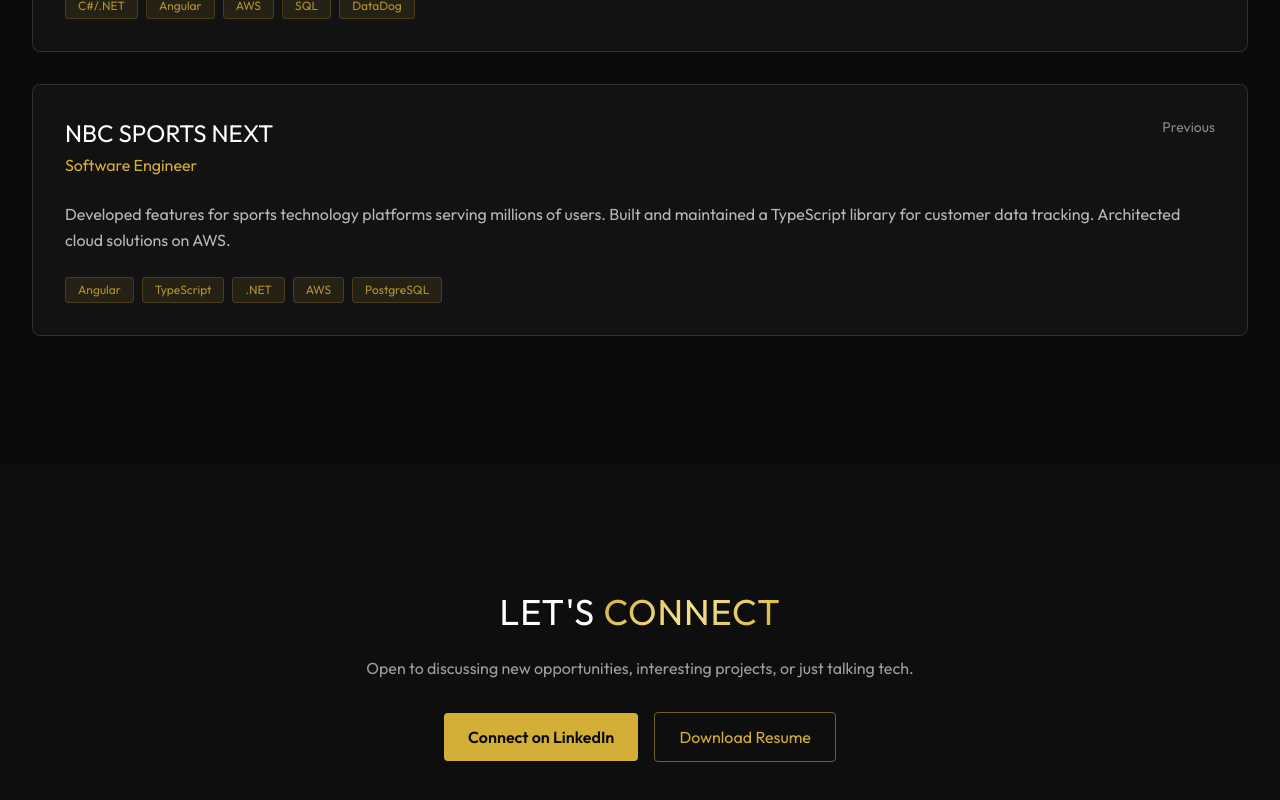
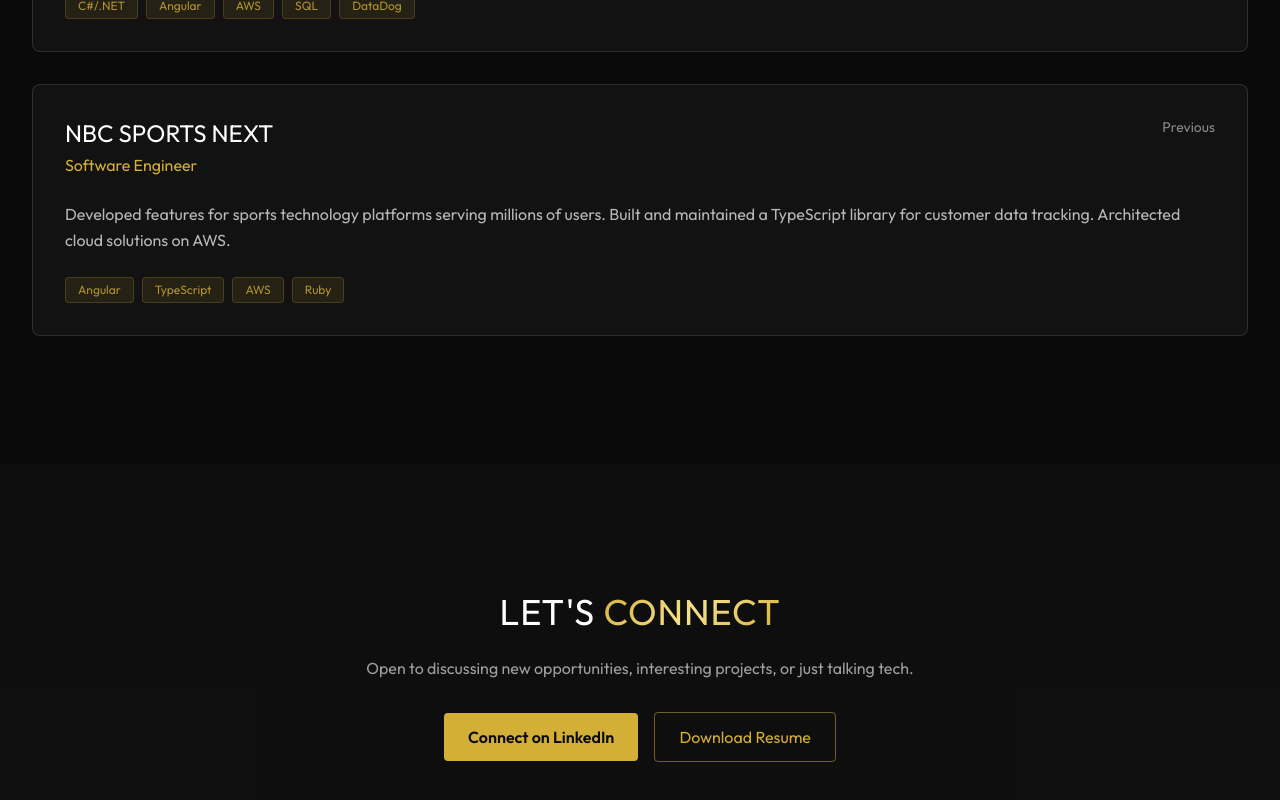
Before and after one commit to jdaake/jdaake.dev, a Next.js app: page /engineering in a window 1280 px wide. Shown: the part 1597-2397 px from the top of the page. Built offline with nearby package versions, Linux system fonts and the light colour scheme.

Commit message:
updates languages at NBC

```diff
--- a/app/engineering/page.js
+++ b/app/engineering/page.js
@@ -172,16 +172,14 @@
                   AWS.
                 </p>
                 <div className='flex flex-wrap gap-2'>
-                  {['Angular', 'TypeScript', '.NET', 'AWS', 'PostgreSQL'].map(
-                    (tech) => (
+                  {['Angular', 'TypeScript', 'AWS', 'Ruby'].map((tech) => (
                     <span
                       key={tech}
                       className='px-3 py-1 bg-gold-500/10 border border-gold-500/20 rounded text-gold-500/80 text-xs'
                     >
                       {tech}
                     </span>
-                    )
-                  )}
+                  ))}
                 </div>
               </div>
             </div>
```
Lines whose indentation alone changed are shown as unchanged.
